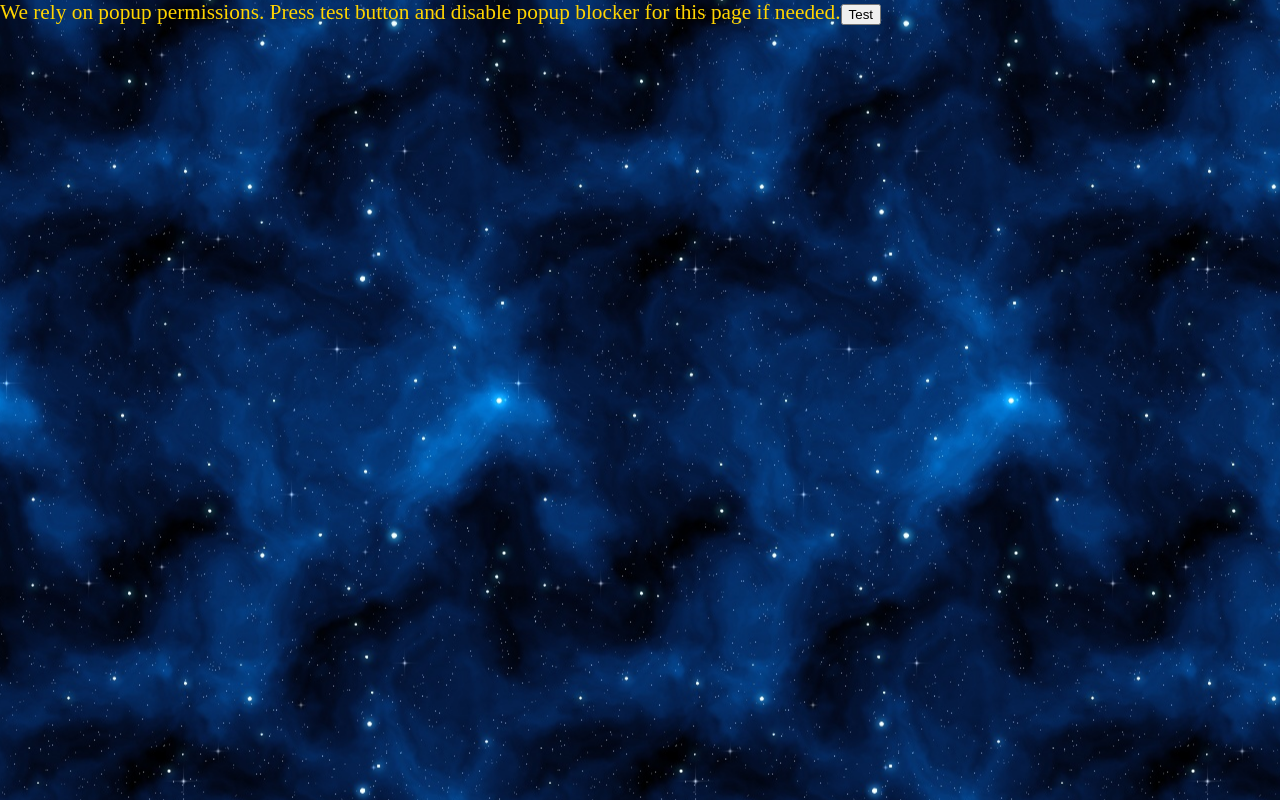
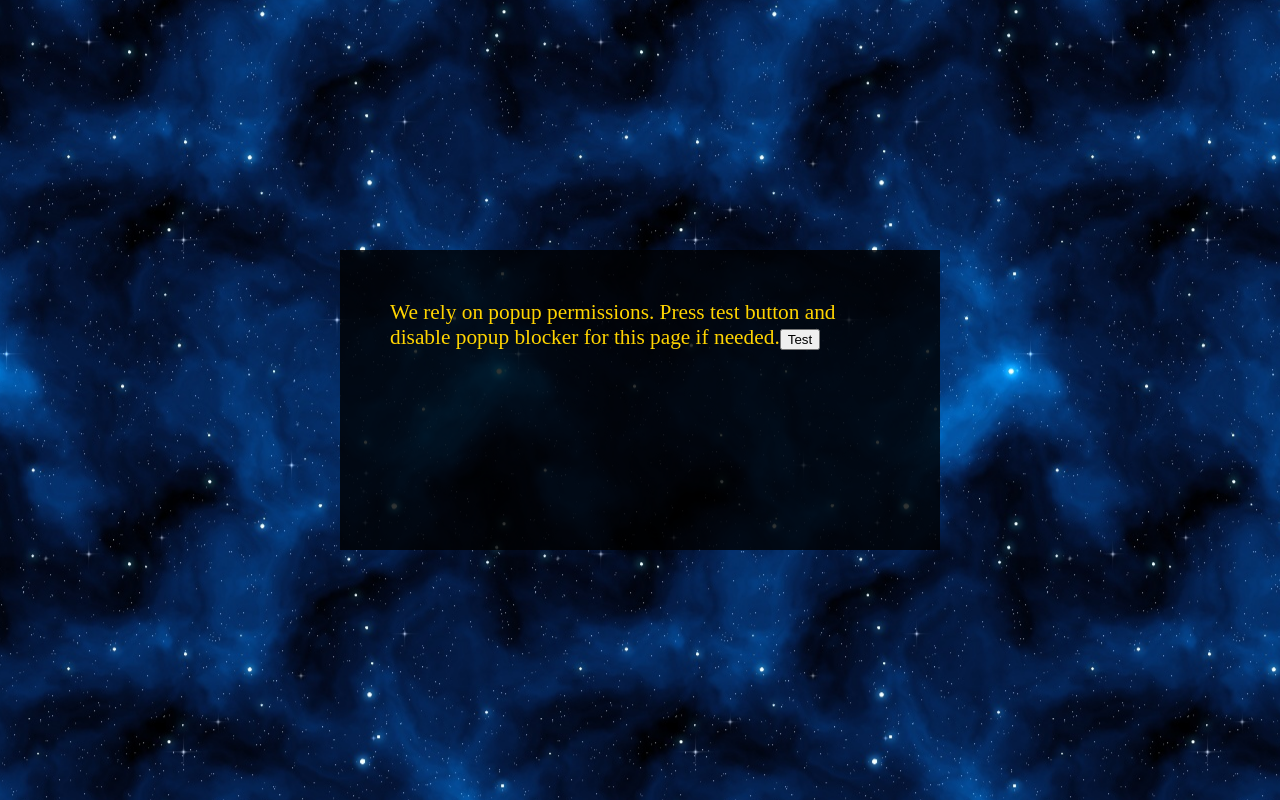
Before and after one commit to RikuLa/lucky-wheel, a React (Vite) app: page / in a window 1280 px wide. Built offline with nearby package versions, Linux system fonts and the light colour scheme; a web font is replaced by a local one.

Commit message:
Move bg to css and add lobby bg

```diff
--- a/src/House/Lobby.tsx
+++ b/src/House/Lobby.tsx
@@ -1,4 +1,5 @@
 import * as React from "react";
+import styled from "styled-components";
 import { rooms } from "./rooms";
 import { useSyncedState } from "./sync";
 
@@ -31,12 +32,24 @@ const PopupPermissionsEnabler = ({ onPass }: { onPass: () => void }) => {
   );
 };
 
+const Panel = styled.div`
+  background-color: rgba(0, 0, 0, 0.8);
+  padding: 50px;
+  position: absolute;
+  left: 50%;
+  top: 50%;
+  width: 600px;
+  height: 300px;
+  margin-left: -300px;
+  margin-top: -150px;
+`;
+
 // eslint-disable-next-line react/display-name
 export default () => {
   const [popupsWork, setPopupsWork] = React.useState(false);
   const [state] = useSyncedState();
   return (
-    <>
+    <Panel>
       {popupsWork && (
         <>
           Ready to play!
@@ -62,6 +75,6 @@ export default () => {
           <PopupPermissionsEnabler onPass={() => setPopupsWork(true)} />
         </>
       )}
-    </>
+    </Panel>
   );
 };
--- a/src/index.tsx
+++ b/src/index.tsx
@@ -1,24 +1,5 @@
 import React from "react";
 import ReactDOM from "react-dom";
-import styled, { keyframes } from "styled-components";
 import { House } from "./House";
 
-// @ts-ignore
-import StarBg from "./assets/starbg.jpg";
-
-const BackgroundParallax = keyframes`
-0% {
-  background-position: 0% 0%;
-}
-100% {
-  background-position: 100% 100%;
-}
-`;
-
-const StyledHouse = styled(House)`
-  height: 100vh;
-  background-image: url(${StarBg});
-  animation: ${BackgroundParallax} 150s linear infinite;
-`;
-
-ReactDOM.render(<StyledHouse />, document.getElementById("root"));
+ReactDOM.render(<House />, document.getElementById("root"));
--- a/src/main.css
+++ b/src/main.css
@@ -1,3 +1,22 @@
+/* apply a natural box layout model to all elements, but allowing components to change */
+html {
+  box-sizing: border-box;
+}
+*,
+*:before,
+*:after {
+  box-sizing: inherit;
+}
+
+@keyframes animated-bg {
+  0% {
+    background-position: 0% 0%;
+  }
+  100% {
+    background-position: 100% 100%;
+  }
+}
+
 body {
   --color1: #541388;
   --color2: #d90368;
@@ -9,6 +28,9 @@ body {
   color: var(--color5);
   font-family: "Mystery Quest", cursive;
   font-size: 16pt;
+
+  background-image: url("./assets/starbg.jpg");
+  animation: animated-bg 150s linear infinite;
 
   margin: 0;
 }
```
